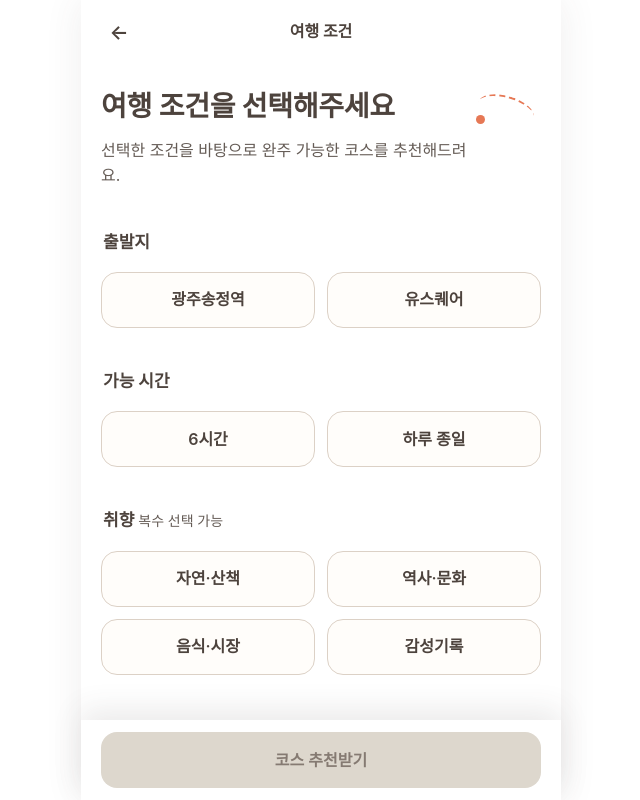
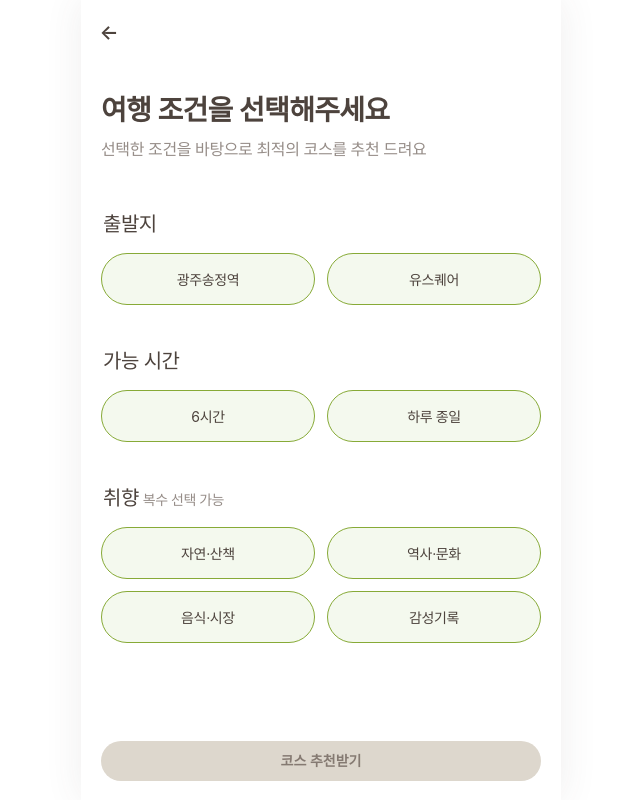
Before and after one commit to AIX-Hackaton/Gildam, a React (Vite) app in the folder frontend/: page /plan in a window 1280 px wide. Shown: the whole page, without its empty margins (319-959 px from the left). Built offline with nearby package versions, Linux system fonts and the light colour scheme; no server answers; a web font is replaced by a local one.

Commit message:
feat: 조건 입력 페이지 수정

```diff
--- a/frontend/src/components/common/SelectableChip/SelectableChip.module.css
+++ b/frontend/src/components/common/SelectableChip/SelectableChip.module.css
@@ -2,16 +2,18 @@
   display: inline-flex;
   align-items: center;
   justify-content: center;
-  gap: var(--space-2);
   width: 100%;
-  min-height: 56px;
-  padding: var(--space-3) var(--space-4);
-  color: var(--color-text-primary);
-  background: rgb(255 253 248 / 72%);
-  border: 1px solid var(--color-border);
-  border-radius: var(--radius-lg);
-  font-size: var(--font-size-body);
-  font-weight: 600;
+  min-height: 47px;
+  padding: 15px 30px;
+  color: #4d433d;
+  background: #f4f9ee;
+  border: 1px solid #87aa37;
+  border-radius: var(--radius-pill);
+  font-size: 0.875rem;
+  font-weight: 400;
+  line-height: normal;
+  letter-spacing: -0.025em;
+  white-space: nowrap;
   cursor: pointer;
   transition:
     color 150ms ease,
@@ -21,26 +23,24 @@
 }
 
 .chip:hover {
-  border-color: var(--color-primary-300);
+  background: #eaf4df;
 }
 
 .selected {
-  color: var(--color-text-accent);
-  background: linear-gradient(
-    180deg,
-    var(--color-primary-500),
-    var(--color-primary-600)
-  );
-  border-color: var(--color-primary-700);
-  box-shadow: inset 0 -2px 0 rgb(58 87 29 / 18%);
-  font-weight: 600;
+  color: #fff;
+  background: #87aa37;
+  border-color: #87aa37;
+  box-shadow: none;
+  font-weight: 400;
 }
 
 .selected:hover {
-  background: linear-gradient(
-    180deg,
-    var(--color-primary-500),
-    var(--color-primary-600)
-  );
-  border-color: var(--color-primary-800);
+  background: #789b2f;
+  border-color: #789b2f;
 }
+
+@media (max-width: 350px) {
+  .chip {
+    padding-inline: 16px;
+  }
+}
--- a/frontend/src/components/common/StickyBottomCTA/StickyBottomCTA.tsx
+++ b/frontend/src/components/common/StickyBottomCTA/StickyBottomCTA.tsx
@@ -4,11 +4,15 @@ import styles from './StickyBottomCTA.module.css'
 
 interface StickyBottomCTAProps {
   children: ReactNode
+  className?: string
 }
 
-export function StickyBottomCTA({ children }: StickyBottomCTAProps) {
+export function StickyBottomCTA({
+  children,
+  className = '',
+}: StickyBottomCTAProps) {
   return (
-    <div className={styles.bar}>
+    <div className={`${styles.bar} ${className}`}>
       <div className={styles.actions}>{children}</div>
     </div>
   )
--- a/frontend/src/components/plan/ConditionGroup/ConditionGroup.module.css
+++ b/frontend/src/components/plan/ConditionGroup/ConditionGroup.module.css
@@ -6,20 +6,23 @@
 }
 
 .legend {
-  margin-bottom: var(--space-4);
-  font-size: 1.0625rem;
-  font-weight: 700;
+  margin-bottom: 16px;
+  color: #4d433d;
+  font-size: 1.25rem;
+  font-weight: 500;
+  line-height: normal;
+  letter-spacing: -0.025em;
 }
 
 .hint {
-  margin-left: var(--space-1);
-  color: var(--color-text-secondary);
-  font-size: var(--font-size-caption);
-  font-weight: 500;
+  margin-left: 4px;
+  color: #968d88;
+  font-size: 0.875rem;
+  font-weight: 400;
 }
 
 .options {
   display: grid;
   grid-template-columns: repeat(2, minmax(0, 1fr));
-  gap: var(--space-3);
+  gap: 12px;
 }
--- a/frontend/src/pages/PlanPage/PlanPage.module.css
+++ b/frontend/src/pages/PlanPage/PlanPage.module.css
@@ -1,61 +1,60 @@
 .main {
-  padding-top: var(--space-5);
+  padding-top: var(--space-4);
 }
 
 .intro {
-  position: relative;
-  margin-bottom: var(--space-10);
-  padding-right: 72px;
-}
-
-.intro::before {
-  position: absolute;
-  top: 8px;
-  right: 6px;
-  width: 58px;
-  height: 28px;
-  border-top: 2px dashed var(--color-accent-coral);
-  border-radius: 50%;
-  content: '';
-  transform: rotate(16deg);
-}
-
-.intro::after {
-  position: absolute;
-  top: 27px;
-  right: 56px;
-  width: 9px;
-  height: 9px;
-  border-radius: 50%;
-  background: var(--color-accent-coral);
-  content: '';
+  margin-bottom: 48px;
 }
 
 .heading {
-  font-size: var(--font-size-display);
-  line-height: 1.35;
-  letter-spacing: -0.01em;
+  margin: 0;
+  color: #4d433d;
+  font-family: var(--font-family-base);
+  font-size: 1.75rem;
+  font-weight: 600;
+  line-height: normal;
+  letter-spacing: -0.025em;
   word-break: keep-all;
 }
 
 .description {
-  margin-top: var(--space-3);
-  color: var(--color-text-secondary);
-  font-size: var(--font-size-body);
+  margin: 8px 0 0;
+  color: #968d88;
+  font-size: 1rem;
+  line-height: normal;
+  letter-spacing: -0.025em;
+  word-break: keep-all;
 }
 
 .form {
   display: grid;
-  gap: var(--space-10);
+  gap: 40px;
 }
 
-@media (max-width: 350px) {
-  .intro {
-    padding-right: 0;
-  }
+.ctaBar {
+  padding: 0 var(--space-5)
+    calc(19px + env(safe-area-inset-bottom));
+  background: transparent;
+  box-shadow: none;
+  backdrop-filter: none;
+}
 
-  .intro::before,
-  .intro::after {
-    display: none;
-  }
+.cta {
+  position: relative;
+  min-height: 40px;
+  padding: 0 var(--space-4);
+  border-radius: var(--radius-pill);
+  background: linear-gradient(180deg, #8fba3e 0%, #87aa37 100%);
+  box-shadow:
+    inset 0 -4px 20px rgb(18 164 79 / 20%),
+    0 0 8px rgb(0 0 0 / 15%);
+  font-size: 0.875rem;
+  font-weight: 600;
 }
+
+.cta::after {
+  position: absolute;
+  inset: -2px 0;
+  content: '';
+  pointer-events: none;
+}
--- a/frontend/src/pages/PlanPage/PlanPage.tsx
+++ b/frontend/src/pages/PlanPage/PlanPage.tsx
@@ -37,6 +37,8 @@ export function PlanPage() {
     <AppShell>
       <PageHeader
         title="여행 조건"
+        visuallyHiddenTitle
+        backAlignedToContent
         showBack
         onBack={() => navigate('/')}
       />
@@ -45,7 +47,7 @@ export function PlanPage() {
         <section className={styles.intro}>
           <h1 className={styles.heading}>여행 조건을 선택해주세요</h1>
           <p className={styles.description}>
-            선택한 조건을 바탕으로 완주 가능한 코스를 추천해드려요.
+            선택한 조건을 바탕으로 최적의 코스를 추천 드려요
           </p>
         </section>
 
@@ -78,11 +80,11 @@ export function PlanPage() {
         </form>
       </main>
 
-      <StickyBottomCTA>
+      <StickyBottomCTA className={styles.ctaBar}>
         <Button
           type="submit"
           form="travel-plan-form"
-          size="large"
+          className={styles.cta}
           fullWidth
           disabled={!isComplete}
           loading={isSubmitting}
```
